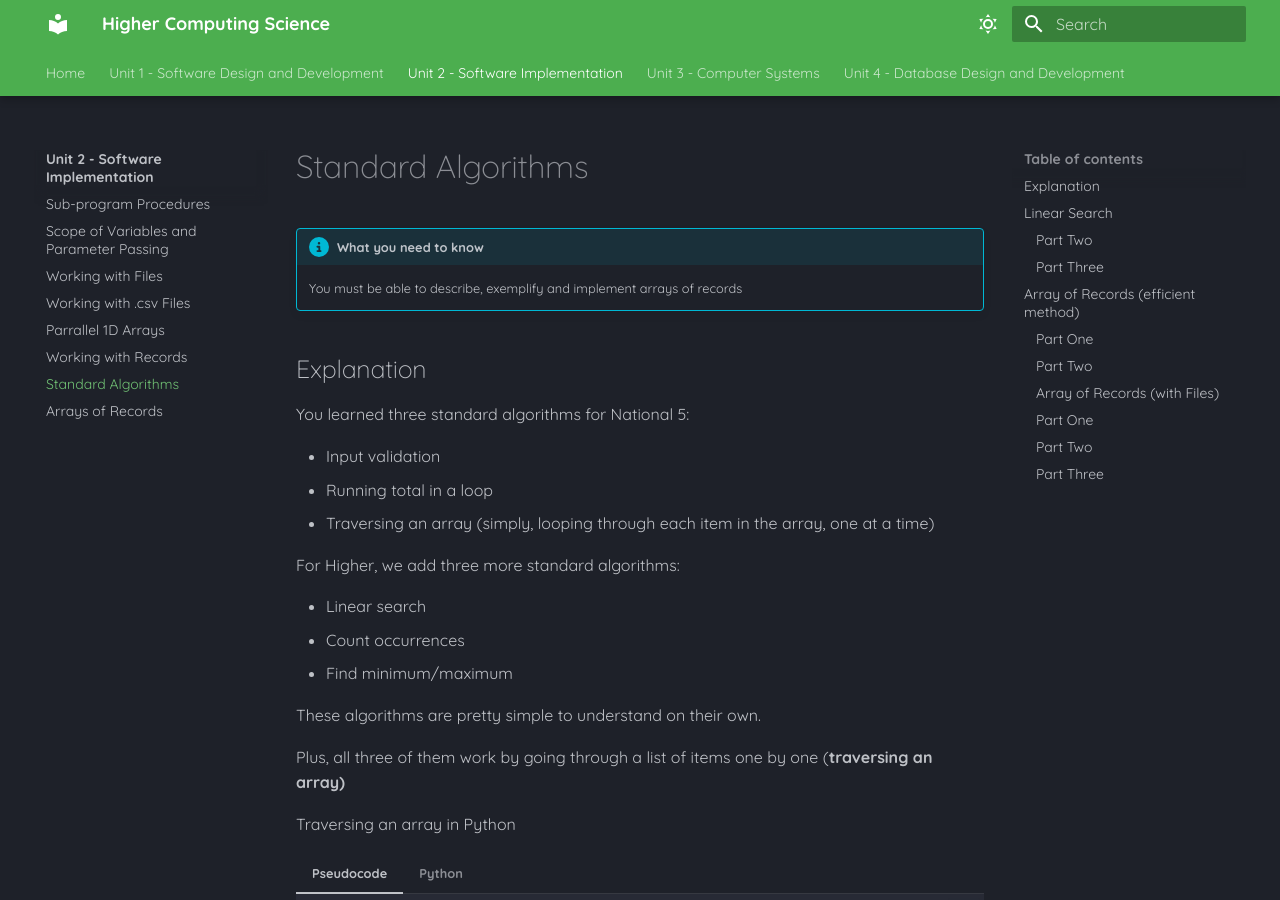
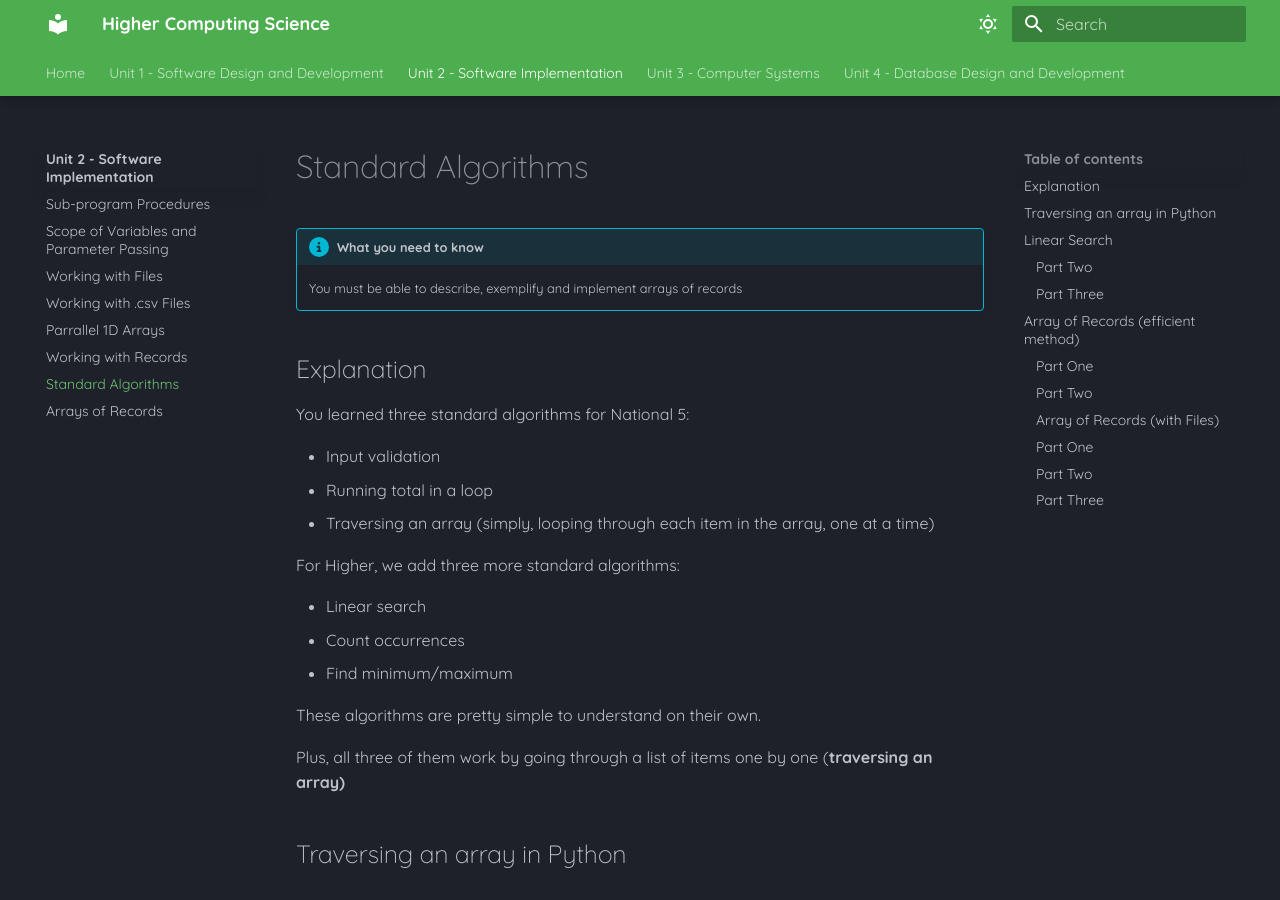
Before and after one commit to Mr-Wood-CS/Higher-Computing-Science-MD-Files, an MkDocs documentation site: the page built from docs/SI/09-Standard-Algorithms.md, in a window 1280 px wide and 900 px high. Built offline with MkDocs 1.6.1 and Material for MkDocs 9.7.7, drawn with Linux system fonts in a browser that asks for light colours.

Commit message:
Update 09-Standard-Algorithms.md

```diff
--- a/docs/SI/09-Standard-Algorithms.md
+++ b/docs/SI/09-Standard-Algorithms.md
@@ -22,7 +22,7 @@ These algorithms are pretty simple to understand on their own.
 
 Plus, all three of them work by going through a list of items one by one (__traversing an array)__
 
-Traversing an array in Python
+## Traversing an array in Python
 
 === "Pseudocode"
 
@@ -49,7 +49,6 @@ For each algorithm, you must be able to:
 
 __The first step is to learn/memorise the algorithms; then, you can apply them to unfamiliar contexts.__
 
-
 ## Linear Search
 
 A linear search is used with one or more arrays of items. We traverse (loop through) the array, looking for a particular value.
@@ -64,8 +63,6 @@ The example below asks for a target (search term the user is looking for).
 * It loops through 10 names.
 * If each name matches the target, it switches the ‘found’ variable to true.
 * At the end of the program, we could know if the name was in the list by checking the value of the found variable.
-
-
 
 === "Algorithm Example"
 
```
